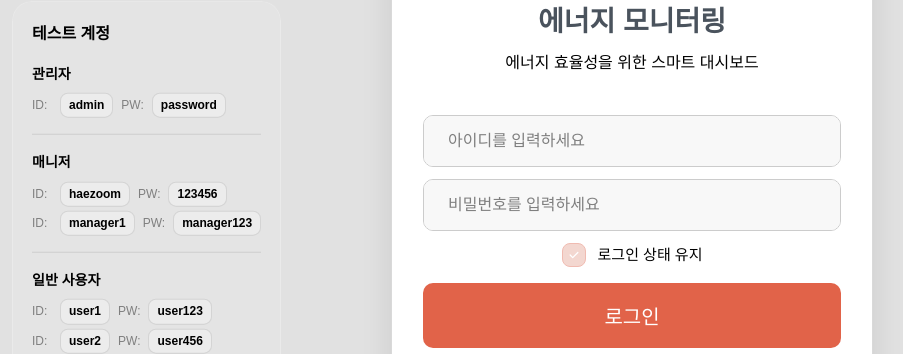
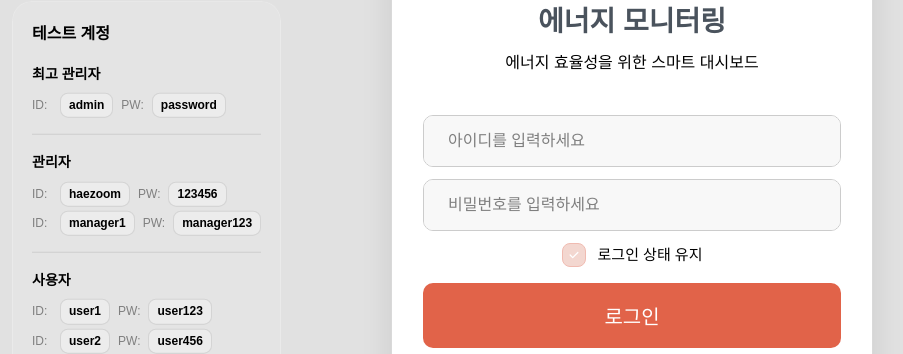
Before and after one commit to apple9710/haezoom, a Vue app: page /#/login in a window 1280 px wide. Shown: the part 211-565 px from the top of the page, without its empty margins (8-911 px from the left). Built offline with nearby package versions, Linux system fonts and the light colour scheme; a web font is replaced by a local one.

Commit message:
테스트계정수정

```diff
--- a/src/views/LoginView.vue
+++ b/src/views/LoginView.vue
@@ -13,7 +13,7 @@
           <h3>테스트 계정</h3>
           <div class="demo-accounts">
             <div class="account-group">
-              <h4>관리자</h4>
+              <h4>최고 관리자</h4>
               <div class="credential-item">
                 <span class="credential-label">ID:</span>
                 <span class="credential-value">admin</span>
@@ -22,7 +22,7 @@
               </div>
             </div>
             <div class="account-group">
-              <h4>매니저</h4>
+              <h4>관리자</h4>
               <div class="credential-item">
                 <span class="credential-label">ID:</span>
                 <span class="credential-value">haezoom</span>
@@ -37,7 +37,7 @@
               </div>
             </div>
             <div class="account-group">
-              <h4>일반 사용자</h4>
+              <h4>사용자</h4>
               <div class="credential-item">
                 <span class="credential-label">ID:</span>
                 <span class="credential-value">user1</span>
```
